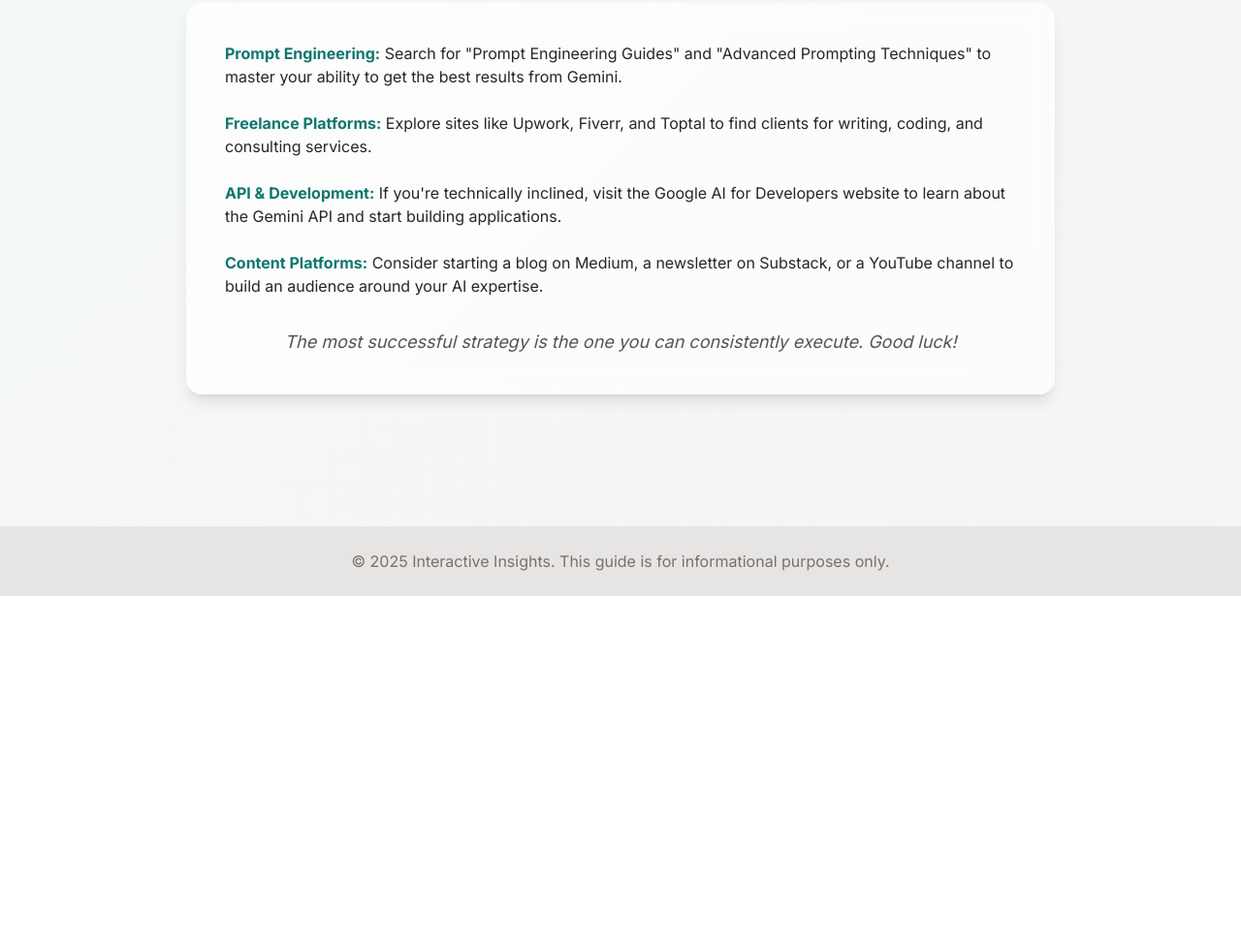
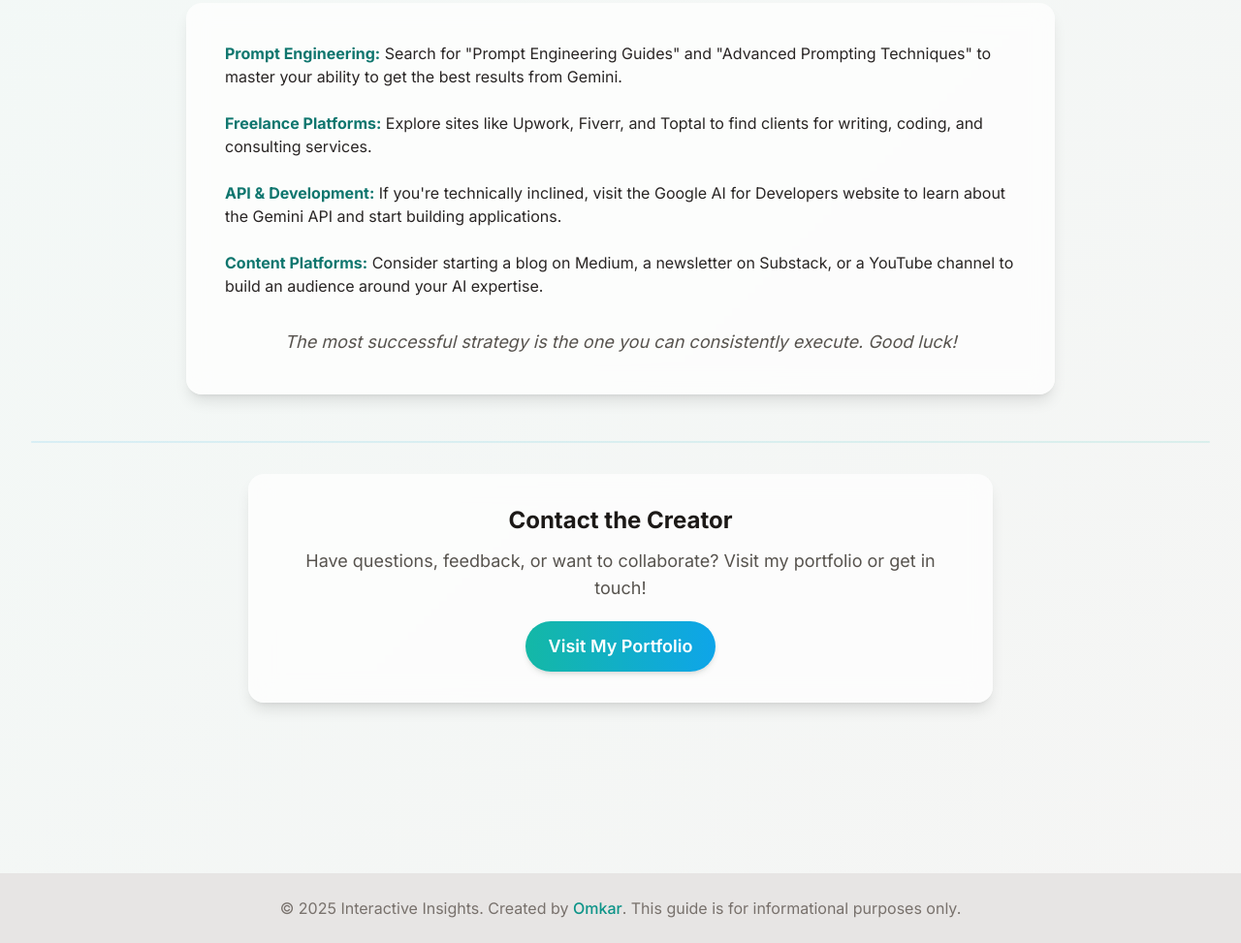
Before and after one commit to Omkar-Desai01/Monetize-Gemini-pro, a plain HTML site: page index.html in a window 1280 px wide. Shown: the part 3375-4348 px from the top of the page at 97% size. Before the commit the page ends 3990 px from the top, so only its background shows below. Drawn offline with nearby package versions, Linux system fonts and the light colour scheme.

Commit message:
Added a contact section with a link to the creator's portfolio and updated the footer to credit the creator.

```diff
--- a/index.html
+++ b/index.html
@@ -227,10 +227,18 @@
                 <p class="mt-8 text-center text-stone-600 italic text-lg">The most successful strategy is the one you can consistently execute. Good luck!</p>
             </div>
         </section>
+        <div class="section-divider"></div>
+        <section id="contact" class="max-w-3xl mx-auto mb-10">
+            <div class="glass p-8 rounded-2xl shadow-lg text-center">
+                <h3 class="text-2xl font-bold mb-3 text-stone-900">Contact the Creator</h3>
+                <p class="text-stone-600 mb-5 text-lg">Have questions, feedback, or want to collaborate? Visit my portfolio or get in touch!</p>
+                <a href="https://omkardesai-portfolio.netlify.app/" target="_blank" rel="noopener" class="inline-block px-6 py-3 bg-gradient-to-r from-teal-500 to-sky-500 text-white font-semibold rounded-full shadow-md hover:from-sky-500 hover:to-teal-500 transition-colors duration-300 text-lg">Visit My Portfolio</a>
+            </div>
+        </section>
     </main>
     <footer class="bg-stone-200 mt-20">
         <div class="container mx-auto px-6 py-6 text-center text-stone-500 text-base">
-            <p>&copy; 2025 Interactive Insights. This guide is for informational purposes only.</p>
+            <p>&copy; 2025 Interactive Insights. Created by <a href="https://omkardesai-portfolio.netlify.app/" target="_blank" rel="noopener" class="text-teal-600 hover:text-teal-700 font-medium">Omkar</a>. This guide is for informational purposes only.</p>
         </div>
     </footer>
     <script>
```
